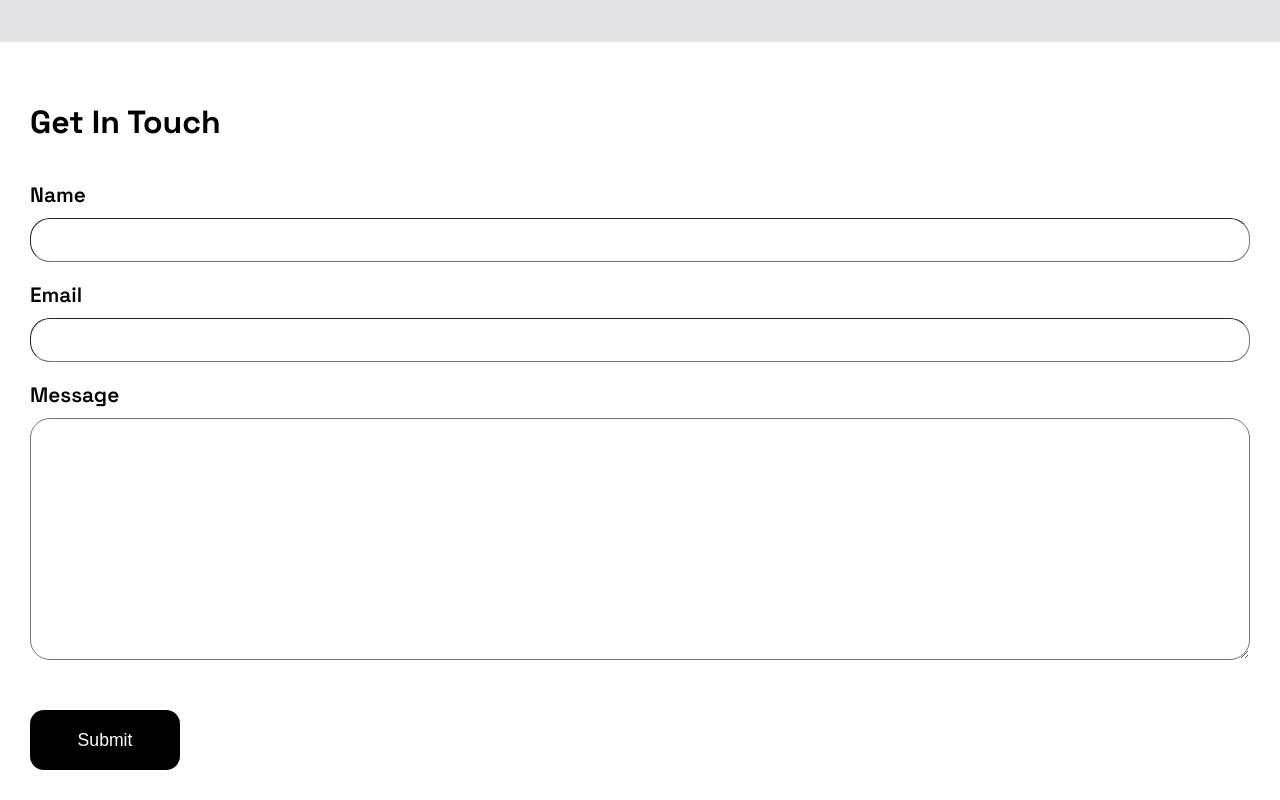
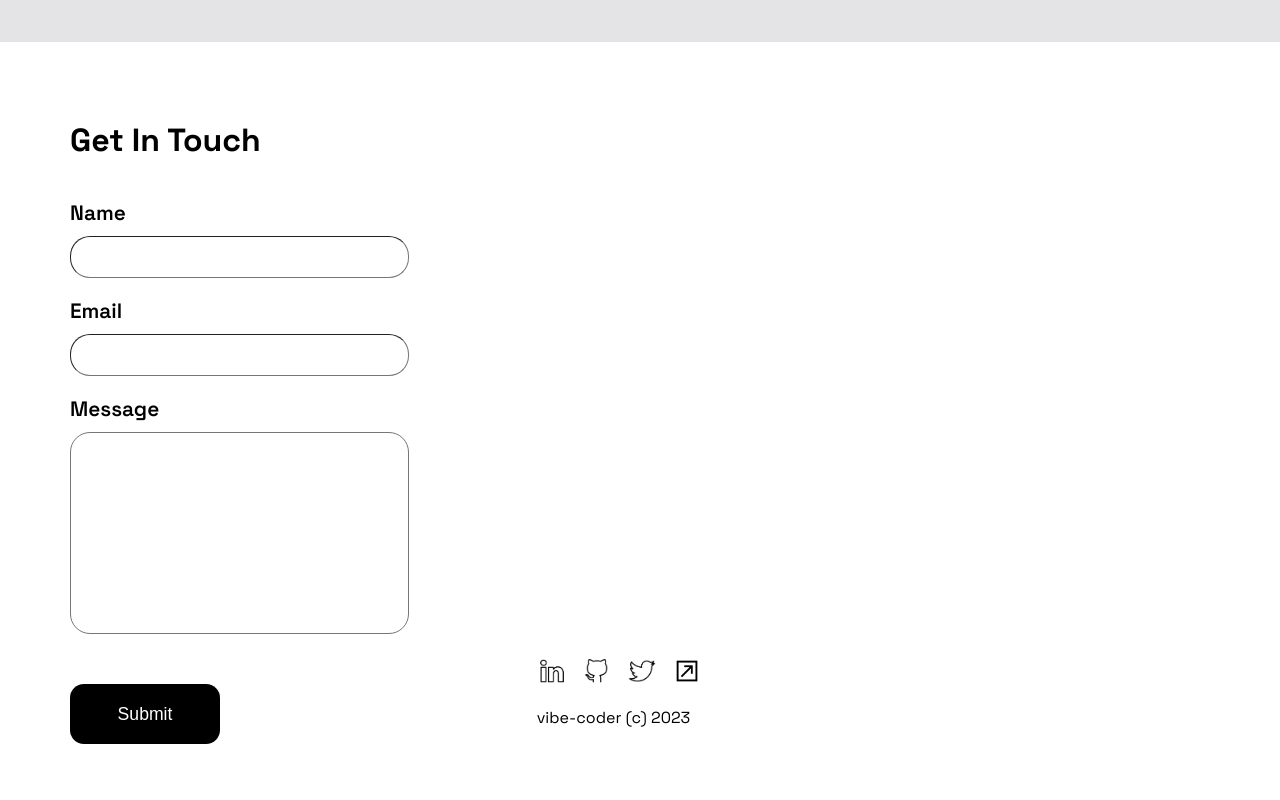
Before and after one commit to vibe-coder/expenses-calculator-main, a React (Create React App) app in the folder expenses-calculator/: page / in a window 1280 px wide. Shown: the part 2640-3440 px from the top of the page. Built offline with nearby package versions, Linux system fonts and the light colour scheme.

Commit message:
Adjusting padding and margin

```diff
--- a/expenses-calculator/src/components/Footer.jsx
+++ b/expenses-calculator/src/components/Footer.jsx
@@ -8,6 +8,9 @@ import MySite from "../images/icons8-linking-96.png"
 function Footer() {
   return (
     <div className='footer-container'>
+      <div className="footer-wrapper">
+
+        <div className='form-input'>
           <h1>Get In Touch</h1>
           <form>
             <label className='label-1' htmlFor="name" >Name</label>
@@ -18,6 +21,8 @@ function Footer() {
             <textarea className='input-3'  type='text' id='message'/>
             <input className='submit-button' type='submit' value="Submit"/>
           </form>
+        </div>
+
 
         <div className='vibe-coder'>
           <div className='contact'>
@@ -36,6 +41,8 @@ function Footer() {
           </div>
           <p>vibe-coder (c) 2023</p>
         </div>
+
+      </div>
     </div>
   )
 }
--- a/expenses-calculator/src/components/styles/Calculation.scss
+++ b/expenses-calculator/src/components/styles/Calculation.scss
@@ -1,6 +1,6 @@
 @media (min-width: 360px) {
   .calculation-container{
-    margin: 0 20px;
+    // margin: 0 20px;
     font-family: Space Grotesk;
     padding-top: 20px;
 
@@ -44,6 +44,10 @@
           width: 220px;
           border: none;
           text-indent: 10px;
+        }
+
+        .salary-amount::-webkit-outer-spin-button, ::-webkit-inner-spin-button{
+          -webkit-appearance: none;
         }
 
         .salary-amount::placeholder{
@@ -217,6 +221,10 @@
 
     .income-wrapper{
       width: 30%;
+
+      .salary-amount::-webkit-outer-spin-button, ::-webkit-inner-spin-button{
+        -webkit-appearance: none;
+      }
     }
 
     .expenses-input-wrapper{
--- a/expenses-calculator/src/components/styles/Container.scss
+++ b/expenses-calculator/src/components/styles/Container.scss
@@ -1,6 +1,6 @@
 @media (min-width: 360px) {
   .component-container{
-    width: 100vw;
+    width: 100%;
     background-color: #e4e4e7;
     font-family: Space Grotesk;
 
--- a/expenses-calculator/src/components/styles/Footer.scss
+++ b/expenses-calculator/src/components/styles/Footer.scss
@@ -1,7 +1,7 @@
 @media (min-width:360px) {
   .footer-container{
     background-color: rgb(255, 255, 255);
-    height: 100%;
+    height: 100vh;
     padding: 30px 30px;
     padding-top: 60px;
 
@@ -70,3 +70,58 @@
     }
   }
 }
+
+@media (min-width: 768px) {
+  .footer-container{
+    padding: 70px 70px;
+    // background-color: red;
+    height: 80vh;
+    display: flex;
+    justify-content: center;
+    align-items: center;
+
+    .footer-wrapper{
+      // background-color: pink;
+      display: flex;
+      width: 100%;
+      gap: 30px;
+
+      .form-input{
+        flex: 1;
+        height: 80%;
+        // background-color: blue;
+        form{
+          width: 100%;
+          // background-color: yellow;
+          display: flex;
+          flex-direction: column;
+
+          .input-1, .input-2, .input-3{
+            width: 100%;
+            padding: 0;
+          }
+          .input-3{
+            resize: none;
+          }
+          .submit-button{
+            margin: 0;
+          }
+        }
+      }
+
+
+
+      .vibe-coder{
+        background-color: white;
+        display: flex;
+        flex: 2;
+        padding: 0;
+        margin: 0;
+        justify-content: flex-end;
+        align-items: flex-start;
+        padding-left: 100px;
+      }
+
+    }
+  }
+}
```
Lines whose indentation alone changed are shown as unchanged.
